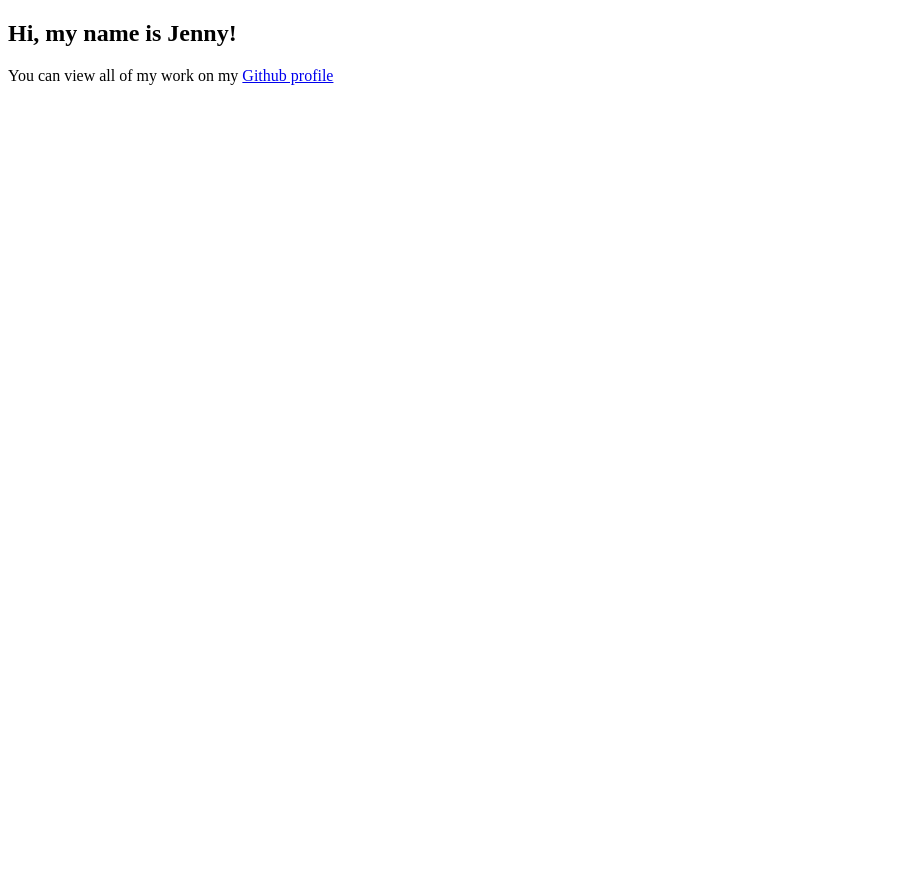
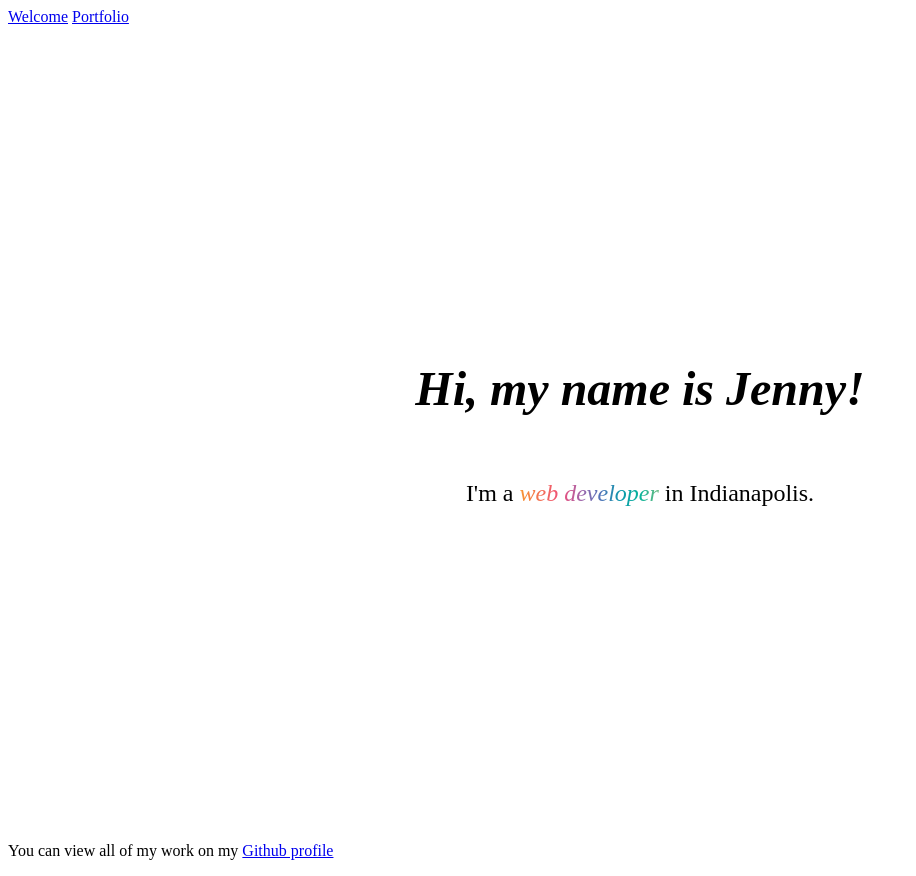
Before and after one commit to maudlinmandrake/personal-portfolio, a plain HTML site: page index.html in a window 1280 px wide. Shown: the whole page, without its empty margins (0-916 px from the left). Before the commit the page ends 800 px from the top, so only its background shows below. Drawn offline with Linux system fonts and the light colour scheme.

Commit message:
Style/content for welcome section.

```diff
--- a/index.html
+++ b/index.html
@@ -10,11 +10,13 @@
   <div class="wrapper">
     <header>
       <nav id="navbar">
-
+        <a href="#welcome-section">Welcome</a>
+        <a href="#projects">Portfolio</a>
       </nav>
     </header>
     <section id="welcome-section">
-      <h1>Hi, my name is Jenny!</h1>
+      <h1 class="large-text"><em>Hi, my name is Jenny!</em></h1>
+      <p>I'm a <span class="rainbow-text">web developer</span> in Indianapolis.  </p>
     </section>
     <section id="projects">
       <div class="project-tile"></div>
--- a/styles.css
+++ b/styles.css
@@ -0,0 +1,27 @@
+html {
+  font-family: "Dank Mono";
+}
+
+/* welcome section ================================ */
+
+#welcome-section {
+  display: flex;
+  flex-direction: column;
+  align-items: center;
+  justify-content: center;
+  height: 100vh;
+  font-size: 1.5rem;
+}
+
+
+.large-text {
+  font-size: 3rem;
+}
+
+.rainbow-text {
+  background-image: linear-gradient(90deg, #F79533 0%, #F37055 15%, #EF4E7B 30%, #A166AB 44%, #5073B8 58%, #1098AD 72%, #07B39B 86%, #6DBA82 100%);
+  background-clip: text;
+  -webkit-background-clip: text;
+  color: transparent;
+  font-style: italic;
+}
```
